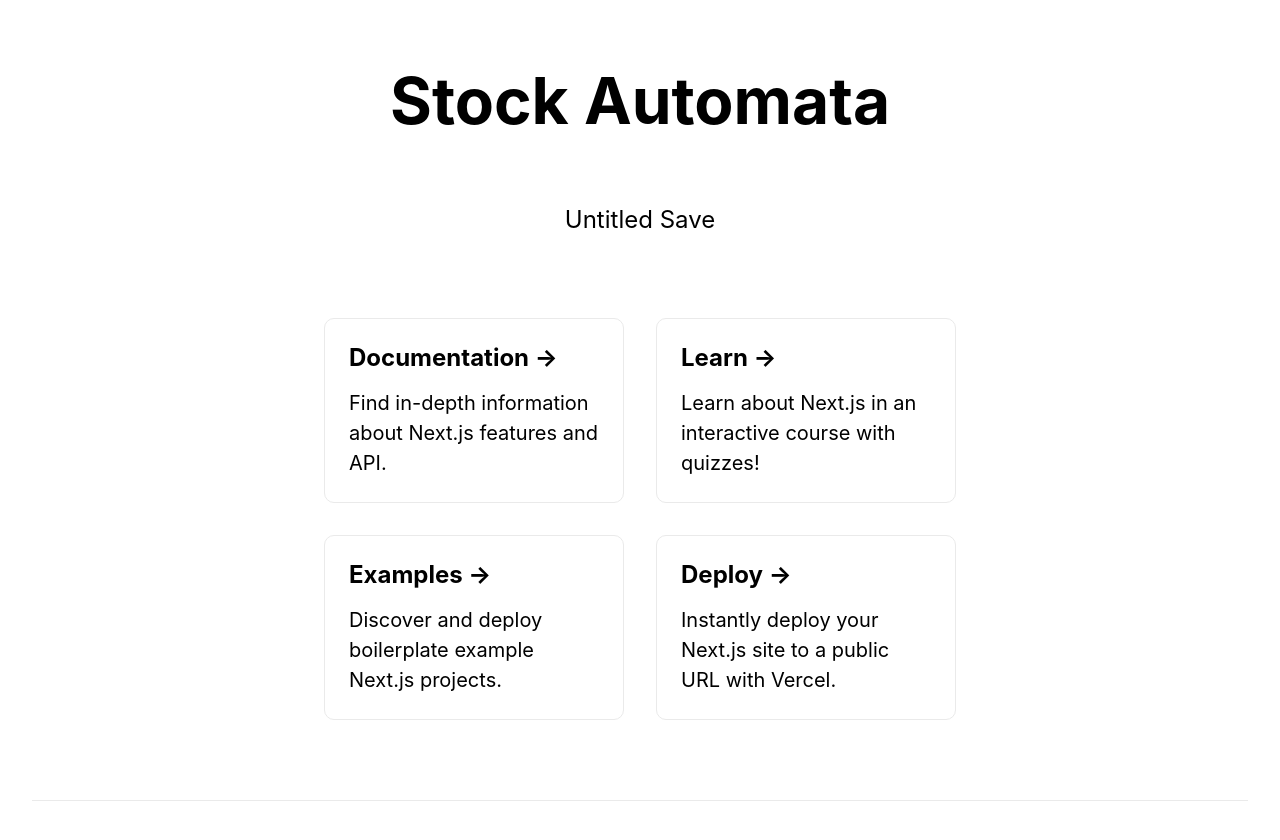
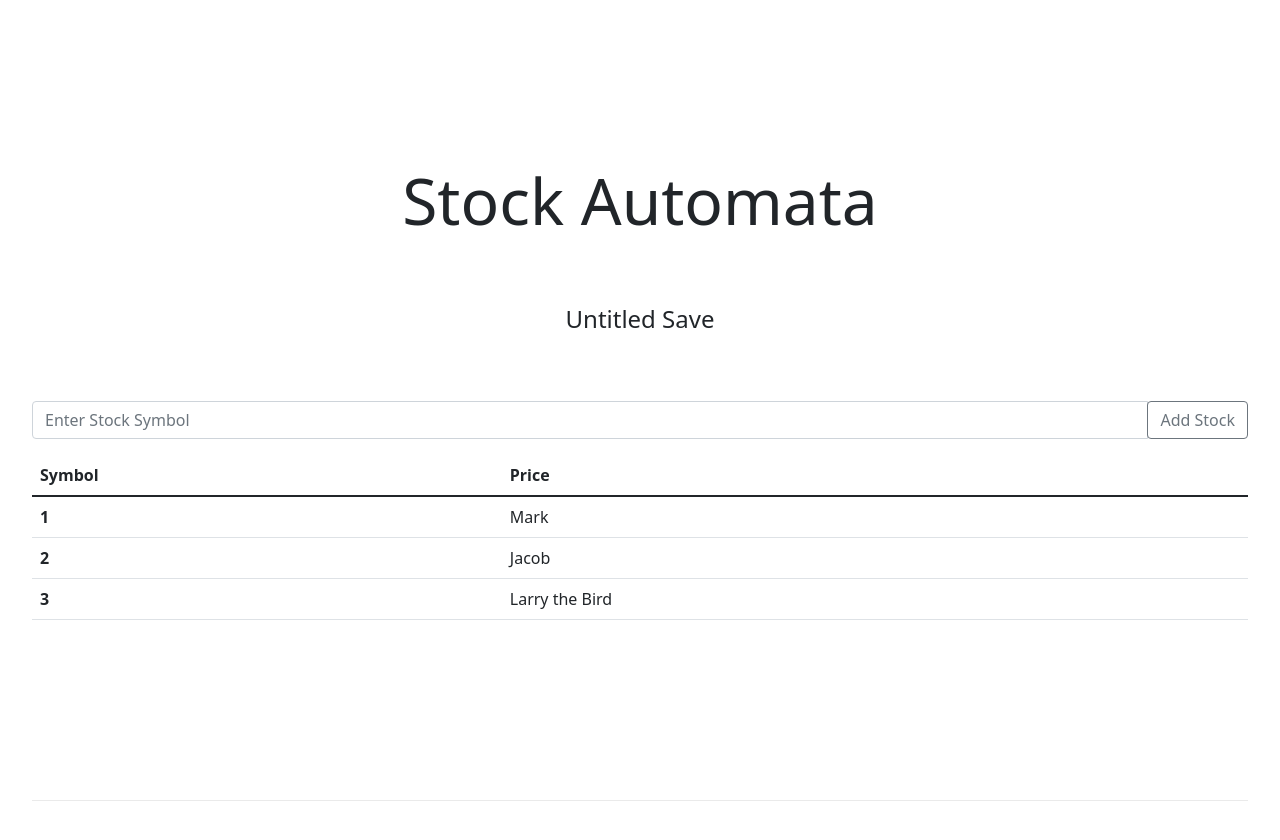
Before and after one commit to NeneWang/stock-automata, a Next.js app: page / in a window 1280 px wide. Shown: the top 840 px of the page. Built offline with nearby package versions, Linux system fonts and the light colour scheme.

Commit message:
table and enter stock

```diff
--- a/package.json
+++ b/package.json
@@ -9,6 +9,7 @@
     "lint": "next lint"
   },
   "dependencies": {
+    "bootstrap": "^5.1.3",
     "next": "12.1.0",
     "react": "17.0.2",
     "react-dom": "17.0.2"
--- a/pages/_app.js
+++ b/pages/_app.js
@@ -1,4 +1,5 @@
 import '../styles/globals.css'
+import 'bootstrap/dist/css/bootstrap.css'
 
 function MyApp({ Component, pageProps }) {
   return <Component {...pageProps} />
--- a/pages/index.js
+++ b/pages/index.js
@@ -17,38 +17,39 @@
         </h1>
 
         <p className={styles.description}>
-         Untitled Save
+          Untitled Save
         </p>
 
-        <div className={styles.grid}>
-          <a href="https://nextjs.org/docs" className={styles.card}>
-            <h2>Documentation &rarr;</h2>
-            <p>Find in-depth information about Next.js features and API.</p>
-          </a>
+        <div class="input-group mb-3">
+          <input type="text" class="form-control" placeholder="Enter Stock Symbol" />
+          <div class="input-group-append">
+            <button class="btn btn-outline-secondary" type="button">Add Stock</button>
+          </div>
+        </div>
 
-          <a href="https://nextjs.org/learn" className={styles.card}>
-            <h2>Learn &rarr;</h2>
-            <p>Learn about Next.js in an interactive course with quizzes!</p>
-          </a>
+        <table class="table table-hover">
+          <thead>
+            <tr>
+              <th scope="col">Symbol</th>
+              <th scope="col">Price</th>
+            </tr>
+          </thead>
+          <tbody>
+            <tr>
+              <th scope="row">1</th>
+              <td>Mark</td>
+            </tr>
+            <tr>
+              <th scope="row">2</th>
+              <td>Jacob</td>
+            </tr>
+            <tr>
+              <th scope="row">3</th>
+              <td colspan="2">Larry the Bird</td>
+            </tr>
+          </tbody>
+        </table>
 
-          <a
-            href="https://github.com/vercel/next.js/tree/canary/examples"
-            className={styles.card}
-          >
-            <h2>Examples &rarr;</h2>
-            <p>Discover and deploy boilerplate example Next.js projects.</p>
-          </a>
-
-          <a
-            href="https://vercel.com/new?utm_source=create-next-app&utm_medium=default-template&utm_campaign=create-next-app"
-            className={styles.card}
-          >
-            <h2>Deploy &rarr;</h2>
-            <p>
-              Instantly deploy your Next.js site to a public URL with Vercel.
-            </p>
-          </a>
-        </div>
       </main>
 
       <footer className={styles.footer}>
```
Also changed, not shown: 1 other file (tests, documents, lock files or other folders).
